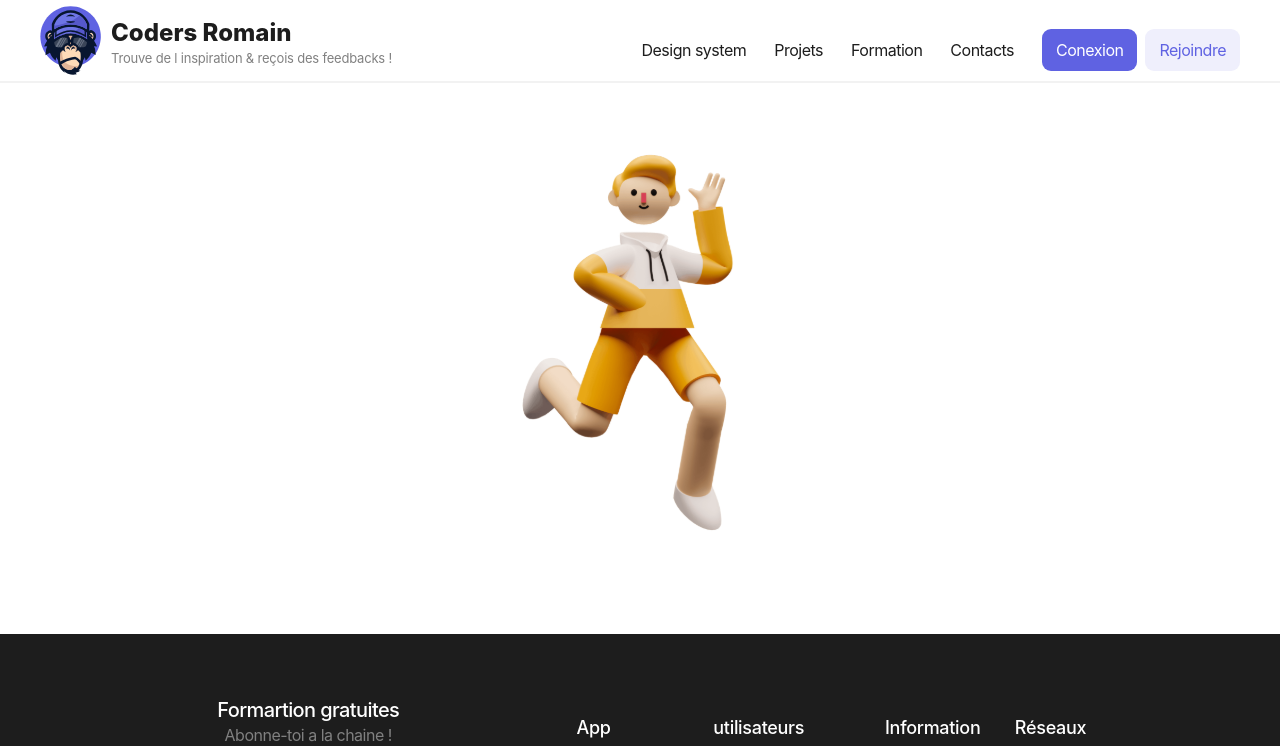
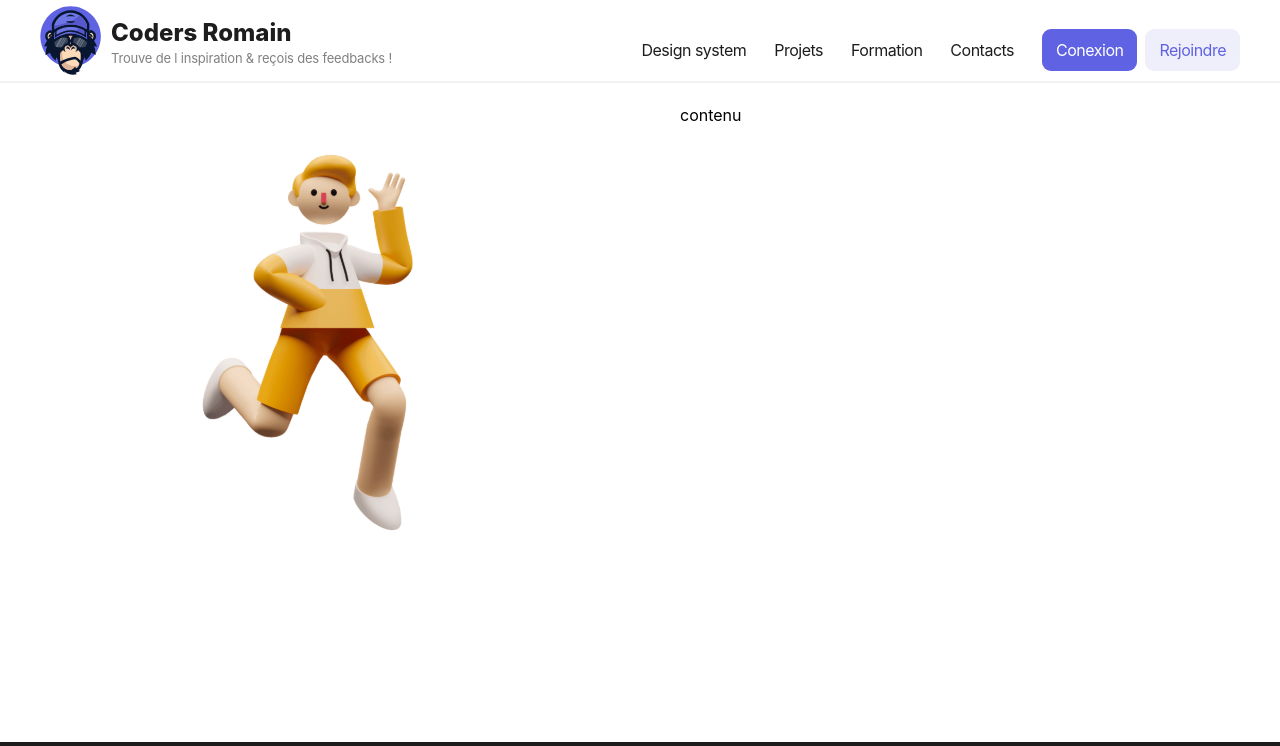
Before and after one commit to romainpro/front-end, a Next.js app: page /connexion/inscription in a window 1280 px wide. Shown: the top 746 px of the page. Built offline with nearby package versions, Linux system fonts and the light colour scheme; grey boxes are pictures that could not be loaded.

Commit message:
creat-conpo-Box

```diff
--- /dev/null
+++ b/src/ui/design-system/box/box.tsx
@@ -0,0 +1,22 @@
+import clsx from "clsx";
+
+interface Props{
+    children:React.ReactNode;
+    className?:string;
+    padding_x?:string
+    padding_y?:string
+}
+
+
+export const Box=({children,className,padding_x="9",padding_y="9"}:Props)=>{
+    return(
+        <div className={clsx(
+            "w-full boder border-gray-400 rounded",
+            padding_x,
+            padding_y,
+            className
+        )}>
+            {children}
+        </div>
+    )
+}
--- a/src/ui/modules/authentication/register/register.view.tsx
+++ b/src/ui/modules/authentication/register/register.view.tsx
@@ -3,13 +3,13 @@ import Image from "next/image";
 
 export const RegisterView = () => {
   return (
-    <Container>
+    <Container className="grid grid-cols-2 gap-20 mb-32">
       <div>
         <div className="relative w-full h-[531px]">
             <Image fill src="/assets/svg/charater-1.svg" alt="register" className=""/>
         </div>
       </div>
-      <div></div>
+      <div> contenu</div>
     </Container>
   );
 };
```
